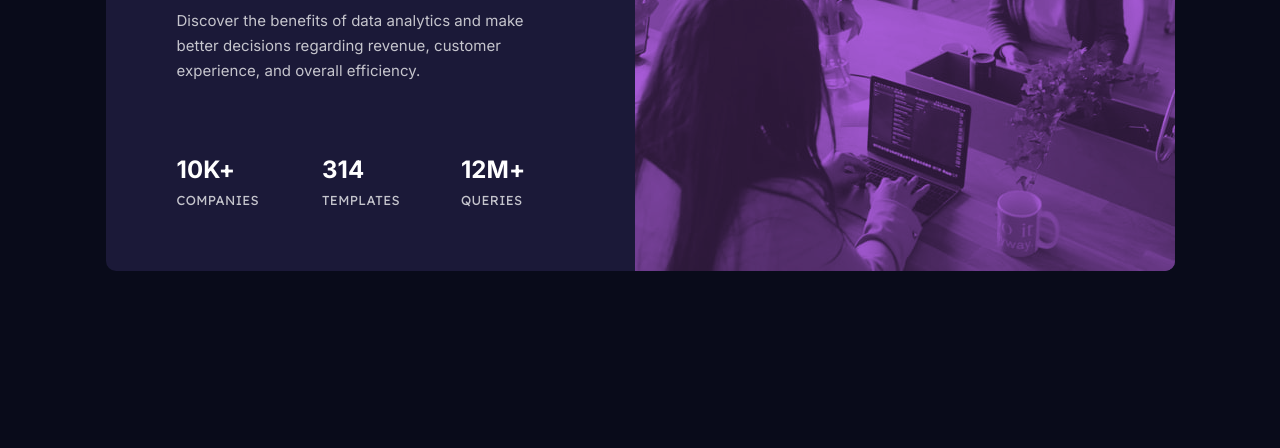
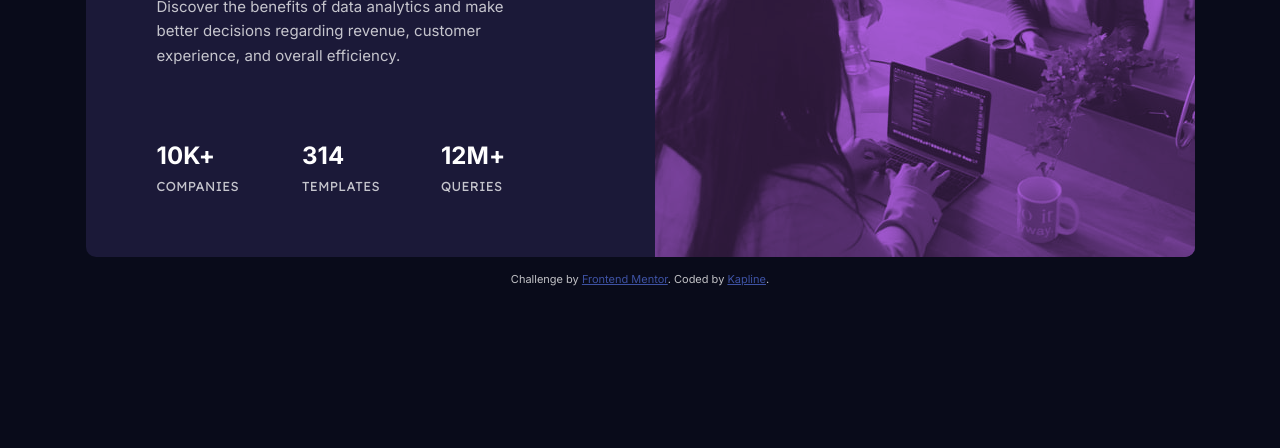
Before and after one commit to TrueKapline/stats-preview-card-component-main, a plain HTML site: page index.html in a window 1280 px wide. Shown: the part 352-800 px from the top of the page. Drawn offline with Linux system fonts and the light colour scheme.

Commit message:
Little changes

```diff
--- a/index.html
+++ b/index.html
@@ -48,7 +48,9 @@
             </section>
         </section>
 </main>
-
-
+<div class="attribution">
+    Challenge by <a href="https://www.frontendmentor.io?ref=challenge" target="_blank">Frontend Mentor</a>.
+    Coded by <a href="#">Kapline</a>.
+</div>
 </body>
 </html>
--- a/style.css
+++ b/style.css
@@ -46,7 +46,7 @@ img, p, h1, h2 {
 .info {
     display: flex;
     flex-direction: column;
-    padding: 71px 71px 0 71px;
+    padding: 71px 111px 0 71px;
 }
 
 h1 {
```
Also changed, not shown: 1 other file.
